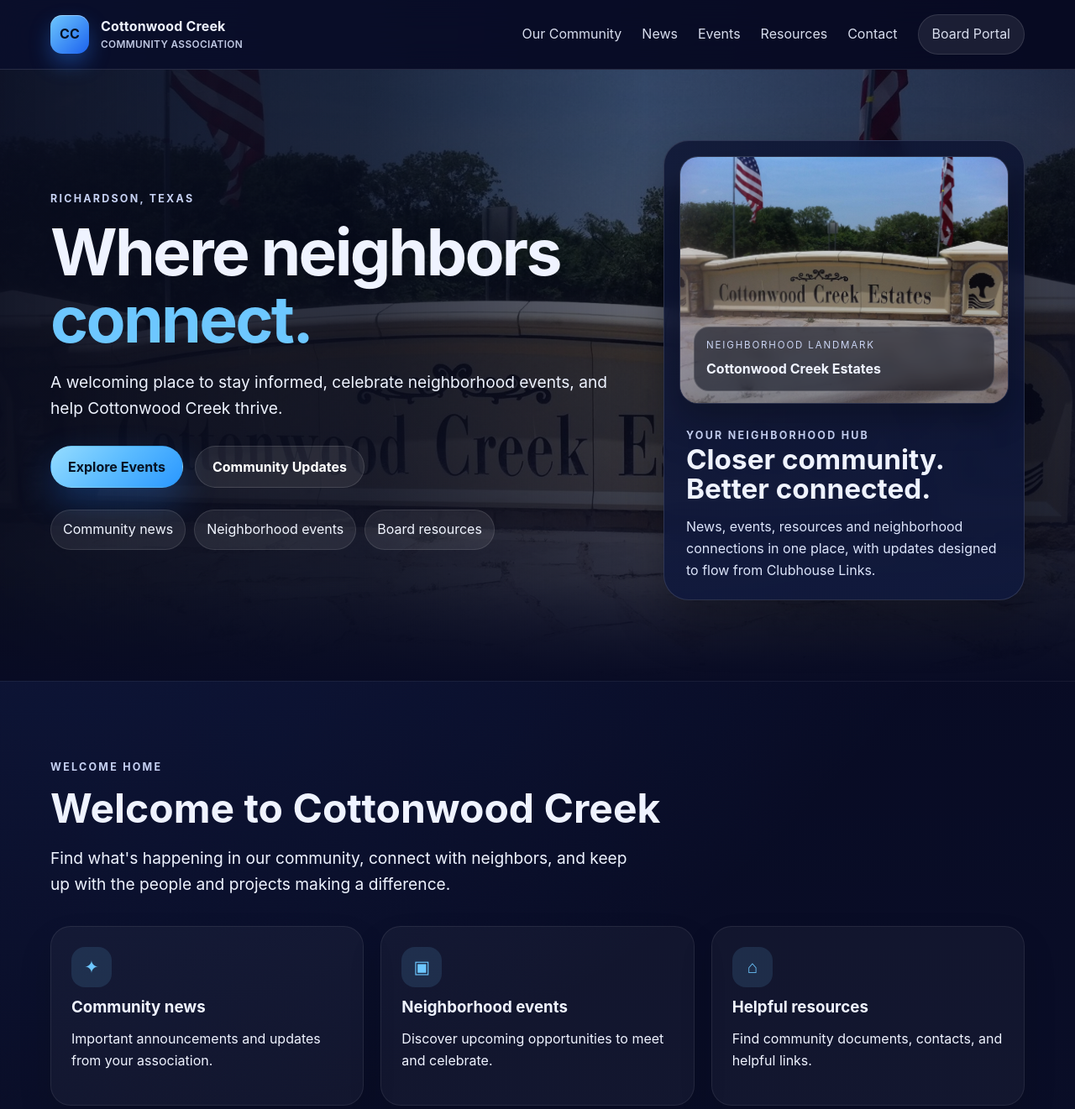
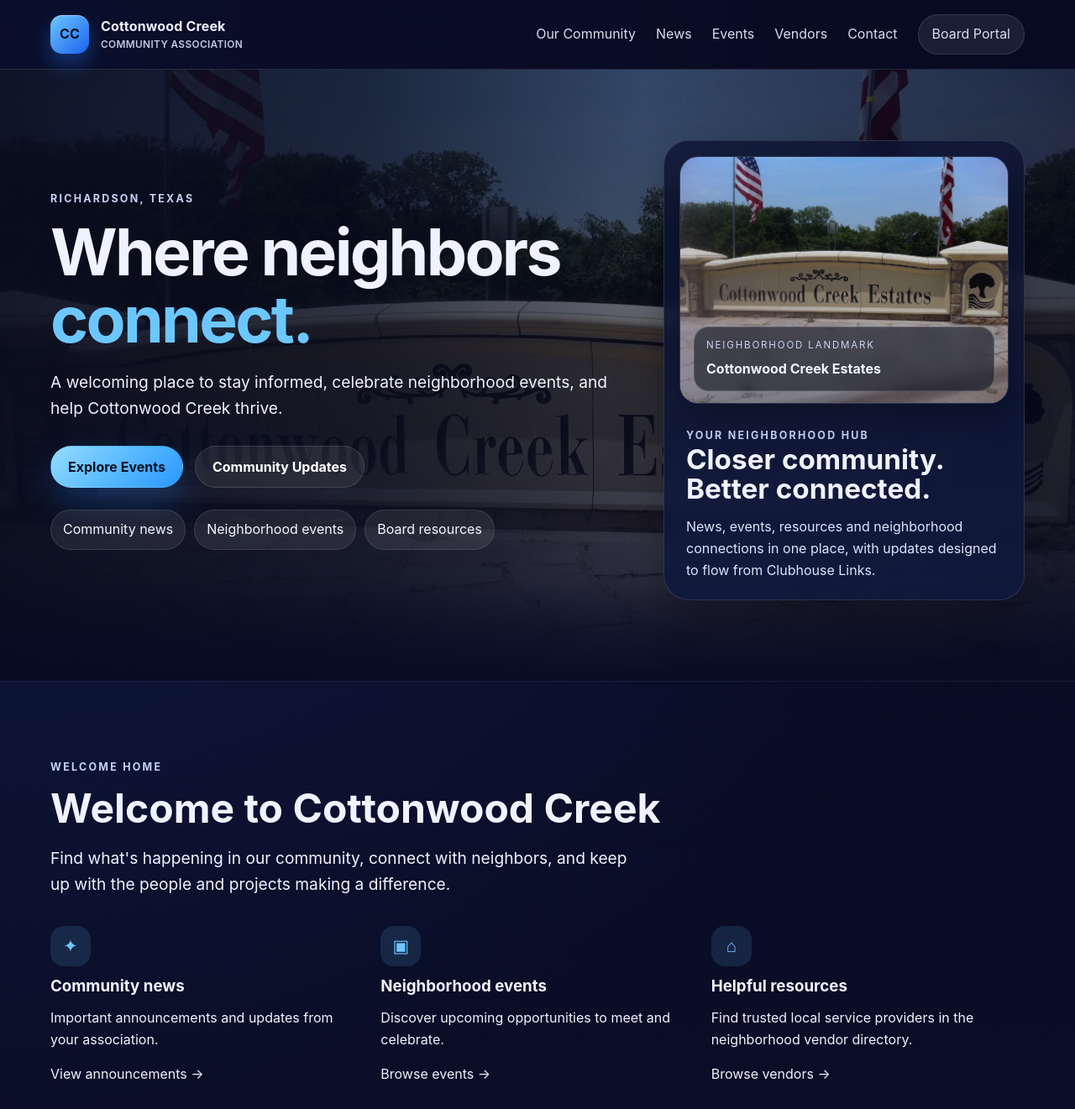
Before and after one commit to evanalmighty84/CottonwoodCreekCommunity, a plain HTML site: page index.html in a window 1280 px wide. Shown: the top 1321 px of the page at 84% size. Drawn offline with Linux system fonts and the light colour scheme; no server answers.

Commit message:
feat(cottonwood): link homepage feature cards to announcements, events, and vendor directory

```diff
--- a/index.html
+++ b/index.html
@@ -21,7 +21,7 @@
         <a href="#about">Our Community</a>
         <a href="#updates">News</a>
         <a href="#events">Events</a>
-        <a href="#resources">Resources</a>
+        <a href="#resources">Vendors</a>
         <a href="#contact">Contact</a>
         <a class="nav-cta" href="#board">Board Portal</a>
       </nav>
@@ -69,9 +69,9 @@
       <h2>Welcome to Cottonwood Creek</h2>
       <p id="about-copy" class="section-intro">Find what's happening in our community, connect with neighbors, and keep up with the people and projects making a difference.</p>
       <div class="features">
-        <article><span class="feature-icon">✦</span><h3>Community news</h3><p>Important announcements and updates from your association.</p></article>
-        <article><span class="feature-icon">▣</span><h3>Neighborhood events</h3><p>Discover upcoming opportunities to meet and celebrate.</p></article>
-        <article><span class="feature-icon">⌂</span><h3>Helpful resources</h3><p>Find community documents, contacts, and helpful links.</p></article>
+        <a class="feature-link" href="#updates" aria-label="View community announcements"><span class="feature-icon">✦</span><h3>Community news</h3><p>Important announcements and updates from your association.</p><span class="feature-action">View announcements →</span></a>
+        <a class="feature-link" href="#events" aria-label="View published neighborhood events"><span class="feature-icon">▣</span><h3>Neighborhood events</h3><p>Discover upcoming opportunities to meet and celebrate.</p><span class="feature-action">Browse events →</span></a>
+        <a class="feature-link" href="#resources" aria-label="Browse approved community vendors"><span class="feature-icon">⌂</span><h3>Helpful resources</h3><p>Find trusted local service providers in the neighborhood vendor directory.</p><span class="feature-action">Browse vendors →</span></a>
       </div>
     </section>
 
@@ -90,8 +90,8 @@
     <section class="alt section" id="resources">
       <div class="wrap">
         <p class="eyebrow">QUICK ACCESS</p>
-        <h2>Community resources</h2>
-        <div id="resource-list" class="resources" aria-live="polite"><p class="muted">Loading resources…</p></div>
+        <h2>Community vendors</h2>
+        <div id="resource-list" class="resources" aria-live="polite"><p class="muted">Loading community vendors…</p></div>
       </div>
     </section>
 
```
